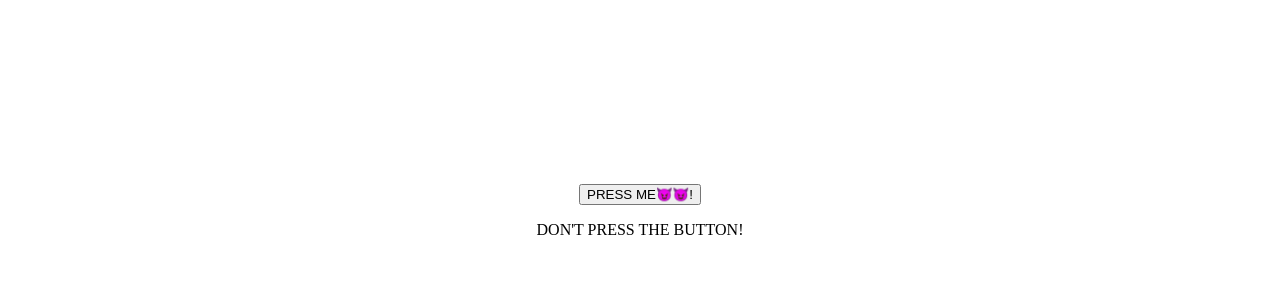
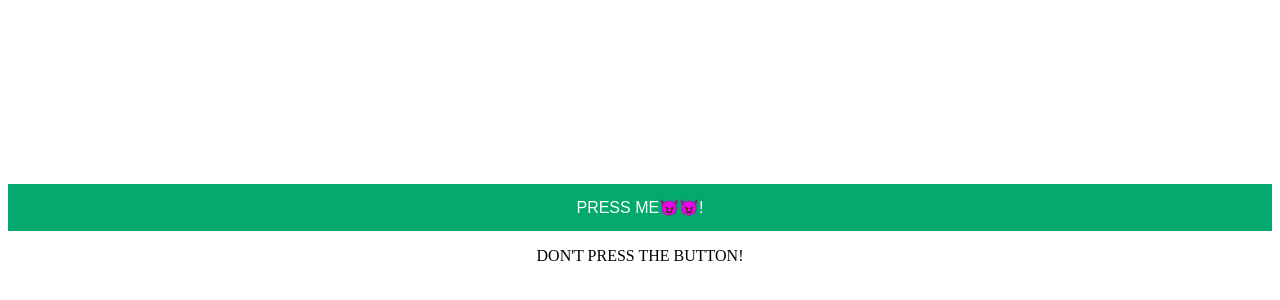
Before and after one commit to Thinohsha/Thinohsha.github.io, a plain HTML site: page Thino.html in a window 1280 px wide. Shown: the part 80-380 px from the top of the page. Drawn offline with Linux system fonts and the light colour scheme.

Commit message:
Add files via upload

```diff
--- a/Thino.html
+++ b/Thino.html
@@ -15,11 +15,27 @@
         .container canvas {
             margin: 0px 12px;
         }
+        .block {
+  display: block;
+  width: 100%;
+  border: none;
+  background-color: #04AA6D;
+  color: white;
+  padding: 14px 28px;
+  font-size: 16px;
+  cursor: pointer;
+  text-align: center;
+}
+
+.block:hover {
+  background-color: #ddd;
+  color: black;
+}
     </style>
 </head>
 <body>
     <div style="text-align:center">
-    <button onclick="document.location='https://youtu.be/rDHnHdA56Gw'">PRESS ME😈😈!</button>
+    <button class="block" onclick="document.location='https://youtu.be/rDHnHdA56Gw'">PRESS ME😈😈!</button>
     <p>
         DON'T PRESS THE BUTTON!
     </p>
```
